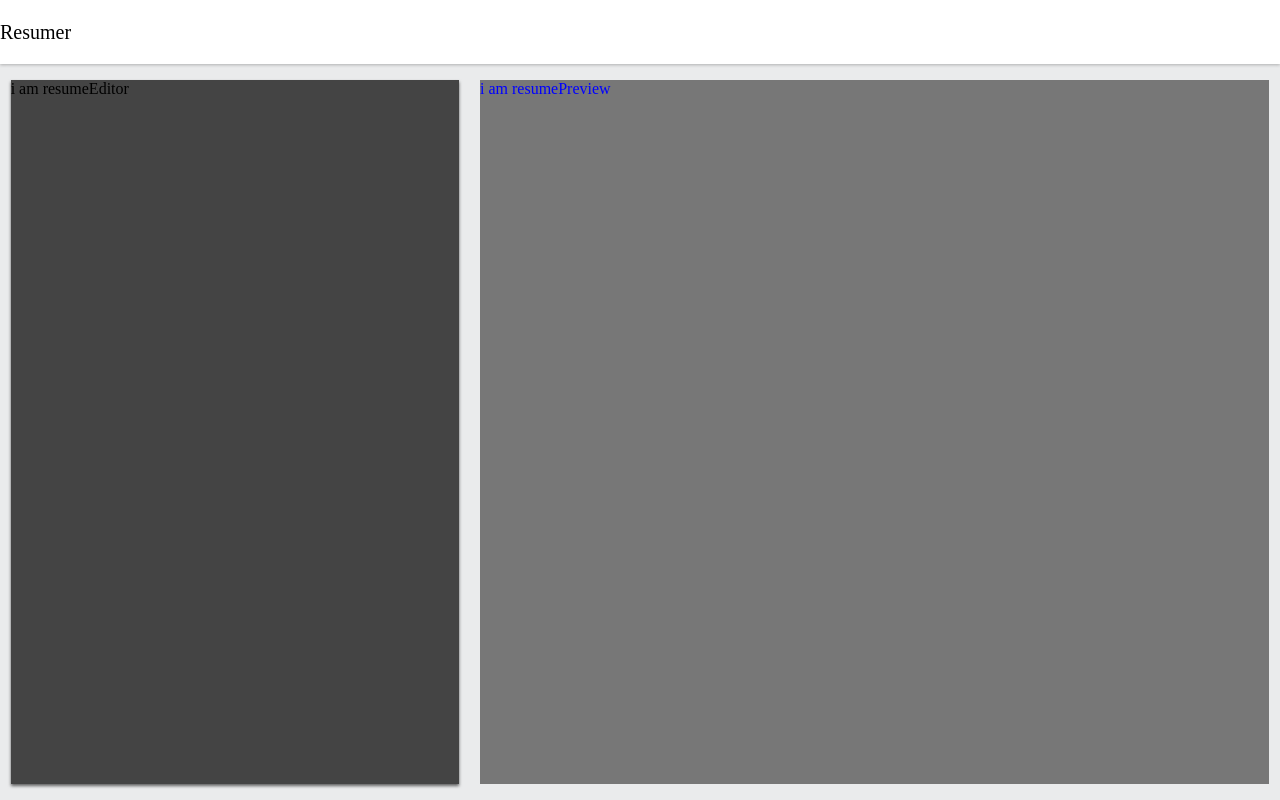
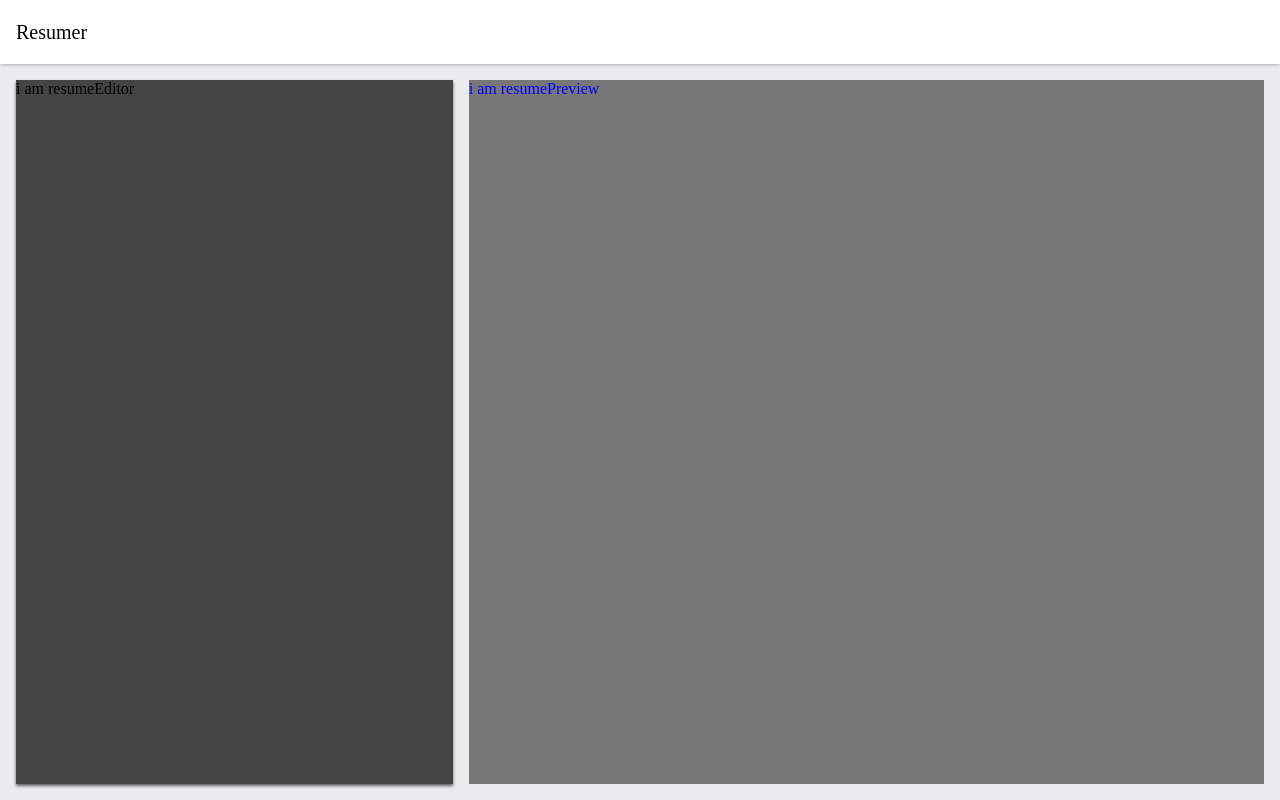
Before and after one commit to huangxiao233/vue-resumer, a Vue app: page / in a window 1280 px wide. Built offline with nearby package versions, Linux system fonts and the light colour scheme.

Commit message:
调节内外边距，对其文字

```diff
--- a/src/App.vue
+++ b/src/App.vue
@@ -40,6 +40,7 @@ export default {
     background: #EAEBEC;
   }
   .page>main{
+    /* 分享剩余空间的权重 */
     flex-grow:1;
   }
   .page>main{
@@ -49,7 +50,14 @@ export default {
     margin-top: 16px;
     margin-bottom: 16px;
     display: flex;
-    justify-content: space-around;
+    /* 设置弹性盒子元素在主轴上面的排列方式 */
+    /* justify-content: space-around; */
+    /* 弹性盒子的元素会均匀的分布，并且两端保留子元素之间距离的一半 */
+    justify-content: space-between;
+    /* 平均分布 */
+    padding: 0 16px;
+    width:100%;
+    align-self:center;
   }
   #resumeEditor{
     width:35%;
@@ -58,6 +66,9 @@ export default {
   #resumePreview{
     width:61.66667%;
     background: #777;
+    flex-grow: 1;
+    /* 索取剩余空间 */
+    margin-left: 16px;
   }
 
 </style>
--- a/src/components/Topbar.vue
+++ b/src/components/Topbar.vue
@@ -26,6 +26,7 @@
         display: flex;
         justify-content: space-between;
         align-items:center;
+        padding: 0 16px;
     }
     #topbar .logo{
         font-size:20px;
```
